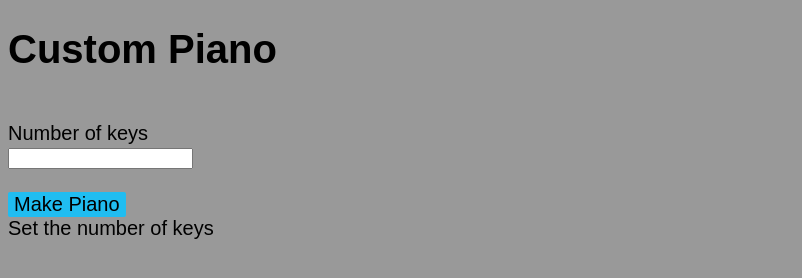
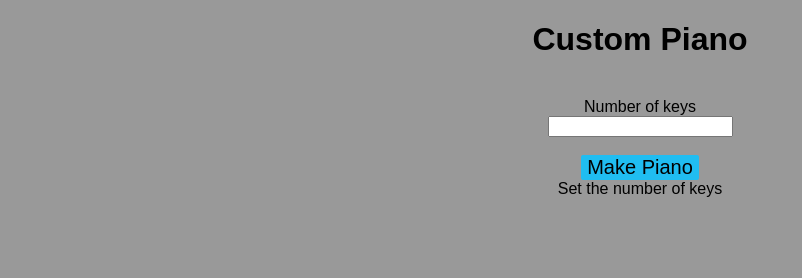
Before and after one commit to qnlex/qnlex.github.io, a plain HTML site: page index.html in a window 1280 px wide. Shown: the whole page, without its empty margins (0-802 px from the left). Drawn offline with Linux system fonts and the light colour scheme.

Commit message:
Update index.html

```diff
--- a/index.html
+++ b/index.html
@@ -30,10 +30,8 @@
   </head>
 
   <body>
-    <div class="container text-center" role="main" style="font-size:20px">
-      <div class="page-header text-center">
+    <div id = "ui">
         <h1>Custom Piano</h1>
-      </div>
       <br />
       <div id="numKeys">
       Number of keys<br />
```
